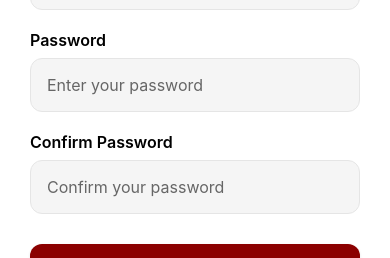
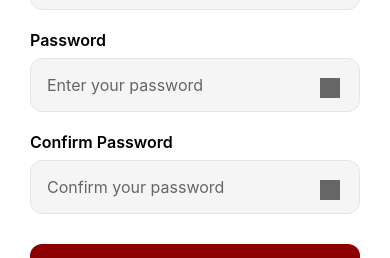
Before and after one commit to JaiAnoba/StickerSmash, a React Native app: screen /Register in a window 390 px wide. Shown: the part 444-702 px from the top of the page. Built offline with nearby package versions, Linux system fonts and the light colour scheme; grey boxes are pictures that could not be loaded.

Commit message:
show and hide passwords

```diff
--- a/src/screens/LoginScreen.tsx
+++ b/src/screens/LoginScreen.tsx
@@ -15,6 +15,7 @@ import {
   Modal,
   KeyboardAvoidingView,
   Platform,
+  Image,
 } from "react-native"
 import { useNavigation } from "@react-navigation/native"
 import type { StackNavigationProp } from "@react-navigation/stack"
@@ -33,6 +34,7 @@ const LoginScreen: React.FC = () => {
   const [email, setEmail] = useState("")
   const [password, setPassword] = useState("")
   const [isLoading, setIsLoading] = useState(false)
+  const [showPassword, setShowPassword] = useState(false)
 
   // Forgot password states
   const [forgotPasswordModalVisible, setForgotPasswordModalVisible] = useState(false)
@@ -106,6 +108,10 @@ const LoginScreen: React.FC = () => {
     setResetSent(false)
   }
 
+  const togglePasswordVisibility = () => {
+    setShowPassword(!showPassword)
+  }
+
   return (
     <SafeAreaView style={[styles.container, { backgroundColor: colors.background }]}>
       <StatusBar backgroundColor={colors.statusBar} barStyle={isDarkMode ? "light-content" : "dark-content"} />
@@ -145,9 +151,10 @@ const LoginScreen: React.FC = () => {
 
           <View style={styles.inputContainer}>
             <Text style={[styles.label, { color: colors.text }]}>Password</Text>
+            <View style={styles.passwordContainer}>
               <TextInput
                 style={[
-                styles.input,
+                  styles.passwordInput,
                   {
                     backgroundColor: colors.inputBackground,
                     color: colors.text,
@@ -158,10 +165,21 @@ const LoginScreen: React.FC = () => {
                 placeholderTextColor={colors.subtext}
                 value={password}
                 onChangeText={setPassword}
-              secureTextEntry
+                secureTextEntry={!showPassword}
                 autoCapitalize="none"
                 autoCorrect={false}
               />
+              <TouchableOpacity style={styles.eyeButton} onPress={togglePasswordVisibility} activeOpacity={0.7}>
+                <Image
+                  source={{
+                    uri: showPassword
+                      ? "https://img.icons8.com/fluency-systems-regular/48/visible--v1.png"
+                      : "https://img.icons8.com/fluency-systems-regular/48/closed-eye.png",
+                  }}
+                  style={[styles.eyeIcon, { tintColor: colors.subtext }]}
+                />
+              </TouchableOpacity>
+            </View>
           </View>
 
           {/* Forgot Password Link */}
@@ -187,13 +205,6 @@ const LoginScreen: React.FC = () => {
             <Text style={[styles.linkText, { color: colors.primary }]}>Sign up here</Text>
           </TouchableOpacity>
         </View>
-
-        {/* Demo Credentials */}
-        {/* <View style={[styles.demoContainer, { backgroundColor: colors.card, borderColor: colors.border }]}>
-          <Text style={[styles.demoTitle, { color: colors.text }]}>Demo Credentials:</Text>
-          <Text style={[styles.demoText, { color: colors.subtext }]}>Email: demo@burgerpedia.com</Text>
-          <Text style={[styles.demoText, { color: colors.subtext }]}>Password: demo123</Text>
-        </View> */}
       </View>
 
       {/* Forgot Password Modal */}
@@ -316,6 +327,26 @@ const styles = StyleSheet.create({
     fontSize: 16,
     borderWidth: 1,
   },
+  passwordContainer: {
+    position: "relative",
+  },
+  passwordInput: {
+    borderRadius: 12,
+    padding: 16,
+    paddingRight: 50,
+    fontSize: 16,
+    borderWidth: 1,
+  },
+  eyeButton: {
+    position: "absolute",
+    right: 16,
+    top: 16,
+    padding: 4,
+  },
+  eyeIcon: {
+    width: 20,
+    height: 20,
+  },
   forgotPasswordContainer: {
     alignSelf: "flex-end",
     marginBottom: 20,
@@ -343,21 +374,6 @@ const styles = StyleSheet.create({
   linkText: {
     fontSize: 16,
     fontWeight: "600",
-  },
-  demoContainer: {
-    borderRadius: 12,
-    padding: 16,
-    borderWidth: 1,
-    alignItems: "center",
-  },
-  demoTitle: {
-    fontSize: 14,
-    fontWeight: "bold",
-    marginBottom: 8,
-  },
-  demoText: {
-    fontSize: 12,
-    marginBottom: 2,
   },
   // Modal styles
   modalOverlay: {
--- a/src/screens/RegisterScreen.tsx
+++ b/src/screens/RegisterScreen.tsx
@@ -13,6 +13,7 @@ import {
   Alert,
   ActivityIndicator,
   ScrollView,
+  Image,
 } from "react-native"
 import { useNavigation } from "@react-navigation/native"
 import type { StackNavigationProp } from "@react-navigation/stack"
@@ -33,6 +34,8 @@ const RegisterScreen: React.FC = () => {
   const [password, setPassword] = useState("")
   const [confirmPassword, setConfirmPassword] = useState("")
   const [isLoading, setIsLoading] = useState(false)
+  const [showPassword, setShowPassword] = useState(false)
+  const [showConfirmPassword, setShowConfirmPassword] = useState(false)
 
   const validateForm = () => {
     if (!name.trim()) {
@@ -97,6 +100,14 @@ const RegisterScreen: React.FC = () => {
     navigation.goBack()
   }
 
+  const togglePasswordVisibility = () => {
+    setShowPassword(!showPassword)
+  }
+
+  const toggleConfirmPasswordVisibility = () => {
+    setShowConfirmPassword(!showConfirmPassword)
+  }
+
   return (
     <SafeAreaView style={[styles.container, { backgroundColor: colors.background }]}>
       <StatusBar backgroundColor={colors.statusBar} barStyle={isDarkMode ? "light-content" : "dark-content"} />
@@ -157,9 +168,10 @@ const RegisterScreen: React.FC = () => {
 
             <View style={styles.inputContainer}>
               <Text style={[styles.label, { color: colors.text }]}>Password</Text>
+              <View style={styles.passwordContainer}>
                 <TextInput
                   style={[
-                  styles.input,
+                    styles.passwordInput,
                     {
                       backgroundColor: colors.inputBackground,
                       color: colors.text,
@@ -170,17 +182,29 @@ const RegisterScreen: React.FC = () => {
                   placeholderTextColor={colors.subtext}
                   value={password}
                   onChangeText={setPassword}
-                secureTextEntry
+                  secureTextEntry={!showPassword}
                   autoCapitalize="none"
                   autoCorrect={false}
                 />
+                <TouchableOpacity style={styles.eyeButton} onPress={togglePasswordVisibility} activeOpacity={0.7}>
+                  <Image
+                    source={{
+                      uri: showPassword
+                        ? "https://img.icons8.com/fluency-systems-regular/48/visible--v1.png"
+                        : "https://img.icons8.com/fluency-systems-regular/48/closed-eye.png",
+                    }}
+                    style={[styles.eyeIcon, { tintColor: colors.subtext }]}
+                  />
+                </TouchableOpacity>
+              </View>
             </View>
 
             <View style={styles.inputContainer}>
               <Text style={[styles.label, { color: colors.text }]}>Confirm Password</Text>
+              <View style={styles.passwordContainer}>
                 <TextInput
                   style={[
-                  styles.input,
+                    styles.passwordInput,
                     {
                       backgroundColor: colors.inputBackground,
                       color: colors.text,
@@ -191,10 +215,25 @@ const RegisterScreen: React.FC = () => {
                   placeholderTextColor={colors.subtext}
                   value={confirmPassword}
                   onChangeText={setConfirmPassword}
-                secureTextEntry
+                  secureTextEntry={!showConfirmPassword}
                   autoCapitalize="none"
                   autoCorrect={false}
                 />
+                <TouchableOpacity
+                  style={styles.eyeButton}
+                  onPress={toggleConfirmPasswordVisibility}
+                  activeOpacity={0.7}
+                >
+                  <Image
+                    source={{
+                      uri: showConfirmPassword
+                        ? "https://img.icons8.com/fluency-systems-regular/48/visible--v1.png"
+                        : "https://img.icons8.com/fluency-systems-regular/48/closed-eye.png",
+                    }}
+                    style={[styles.eyeIcon, { tintColor: colors.subtext }]}
+                  />
+                </TouchableOpacity>
+              </View>
             </View>
 
             <Button
@@ -269,6 +308,26 @@ const styles = StyleSheet.create({
     fontSize: 16,
     borderWidth: 1,
   },
+  passwordContainer: {
+    position: "relative",
+  },
+  passwordInput: {
+    borderRadius: 12,
+    padding: 16,
+    paddingRight: 50,
+    fontSize: 16,
+    borderWidth: 1,
+  },
+  eyeButton: {
+    position: "absolute",
+    right: 16,
+    top: 16,
+    padding: 4,
+  },
+  eyeIcon: {
+    width: 20,
+    height: 20,
+  },
   registerButton: {
     marginTop: 10,
   },
```
Lines whose indentation alone changed are shown as unchanged.
